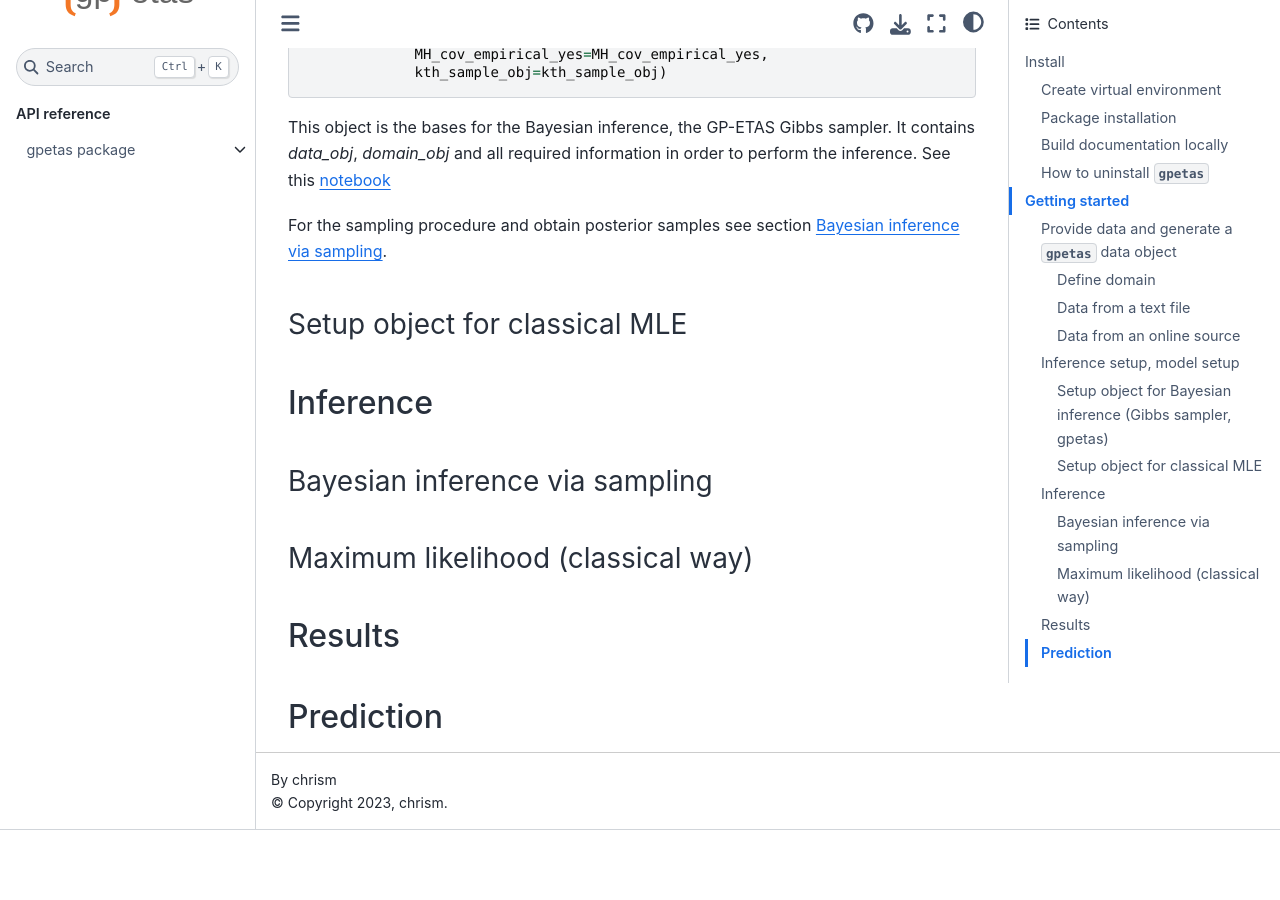
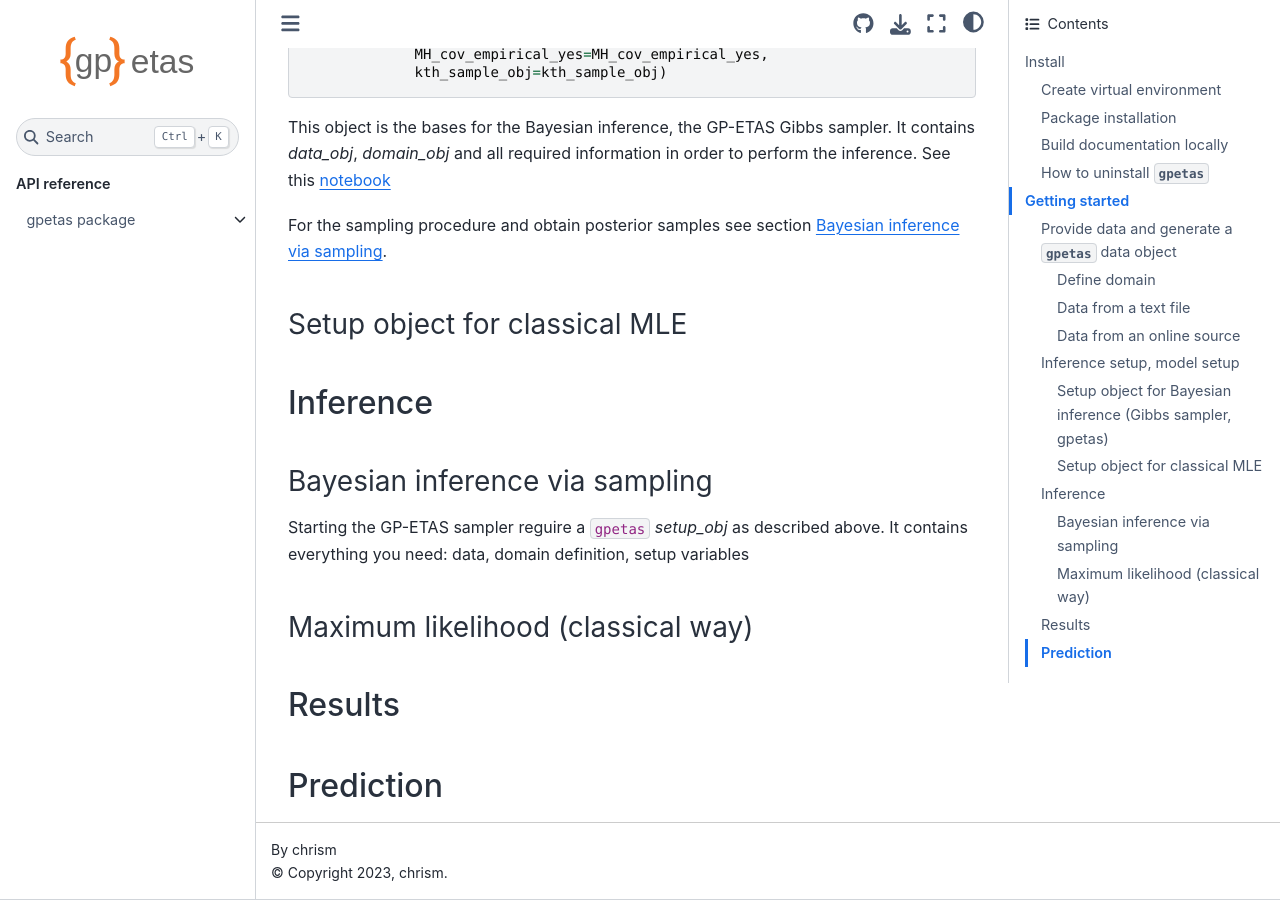
Before and after one commit to chris-molki/gpetas, a Sphinx documentation site: the page built from docs/source/README.md, in a window 1280 px wide and 900 px high, scrolled down 8116 px. Built offline with Sphinx 7.4.7 and the Sphinx Book theme 1.1.4, drawn with Linux system fonts in a browser that asks for light colours; pages that are not in the unit, such as notebooks, are missing from menus; before the commit the page ends 8946 px from its top, so only the background shows below that.

Commit message:
until setup obj

````diff
--- a/docs/source/README.md
+++ b/docs/source/README.md
@@ -364,6 +364,9 @@
 ## Inference
 
 ### Bayesian inference via sampling
+Starting the GP-ETAS sampler reguire a ```gpetas```
+*setup_obj* as described above. It contains everything
+you need: data, domain definition, setup variables
 
 ### Maximum likelihood (classical way)
 
````
